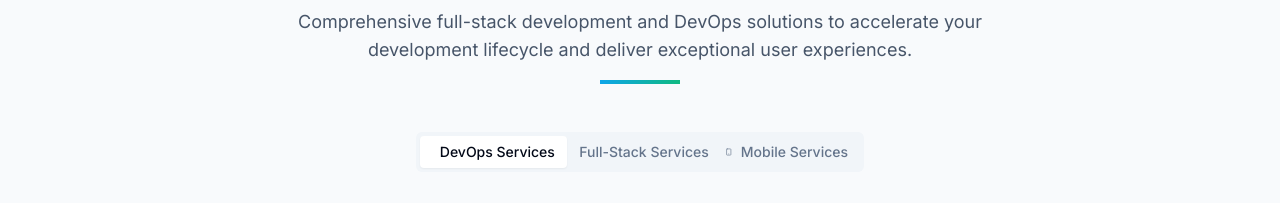
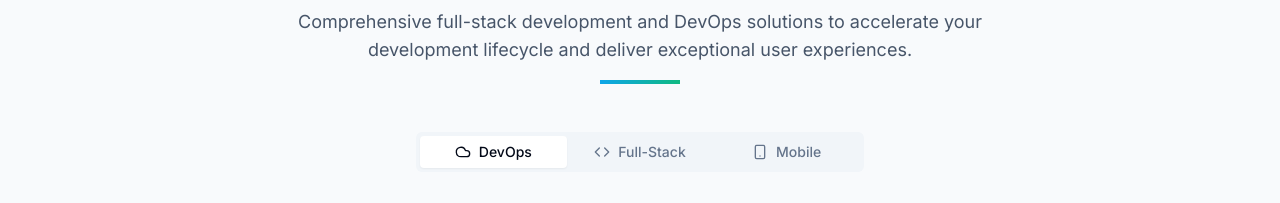
Before and after one commit to SadeeshaPerera/portfolio, a Next.js app: page / in a window 1280 px wide. Shown: the part 6460-6663 px from the top of the page. Built offline with nearby package versions, Linux system fonts and the light colour scheme.

Commit message:
fix: simplify tab labels for services section

```diff
--- a/components/services.tsx
+++ b/components/services.tsx
@@ -196,15 +196,15 @@ export default function Services() {
           <TabsList className="grid w-full max-w-md mx-auto grid-cols-3 mb-8">
             <TabsTrigger value="devops" className="flex items-center gap-2">
               <Cloud className="h-4 w-4" />
-              DevOps Services
+              DevOps
             </TabsTrigger>
             <TabsTrigger value="fullstack" className="flex items-center gap-2">
               <Code className="h-4 w-4" />
-              Full-Stack Services
+              Full-Stack
             </TabsTrigger>
             <TabsTrigger value="mobile" className="flex items-center gap-2">
               <Smartphone className="h-4 w-4" />
-              Mobile Services
+              Mobile
             </TabsTrigger>
           </TabsList>
 
```
